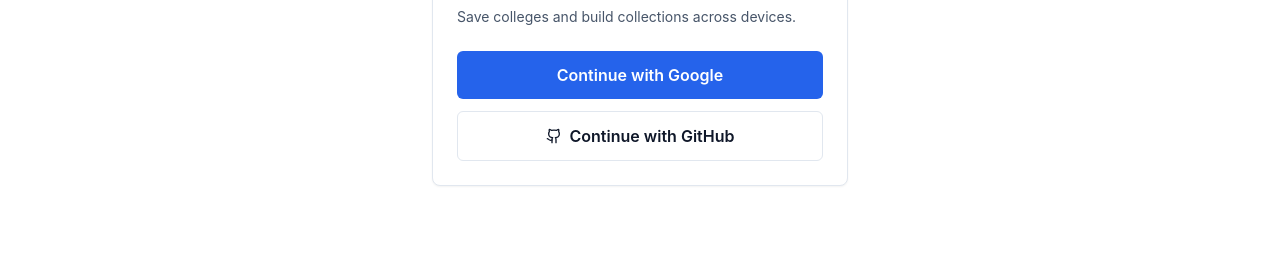
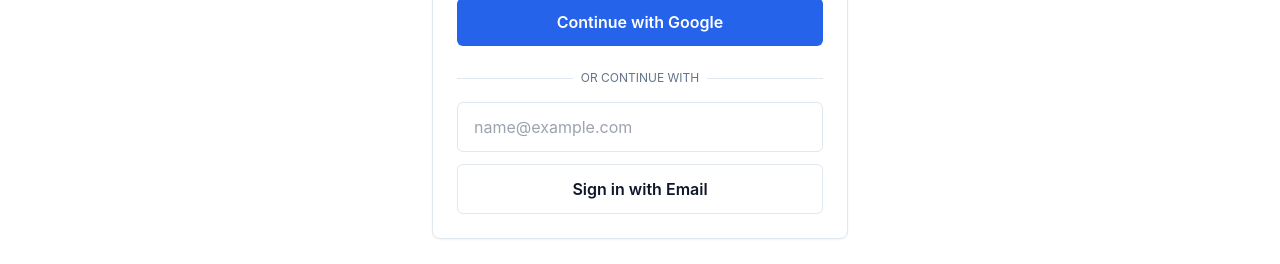
Before and after one commit to VinitMajethiya/College_platform, a Next.js app: page /auth/signin in a window 1280 px wide. Shown: the part 337-601 px from the top of the page. Built offline with nearby package versions, Linux system fonts and the light colour scheme; no server answers.

Commit message:
chore: Switch to Google + Email auth, remove GitHub

```diff
--- a/app/auth/signin/page.tsx
+++ b/app/auth/signin/page.tsx
@@ -19,16 +19,35 @@
         >
           <button className="w-full rounded-md bg-primary px-4 py-3 font-semibold text-white hover:bg-blue-700">Continue with Google</button>
         </form>
+        <div className="relative mt-6 mb-4">
+          <div className="absolute inset-0 flex items-center">
+            <span className="w-full border-t" />
+          </div>
+          <div className="relative flex justify-center text-xs uppercase">
+            <span className="bg-white px-2 text-slate-500 dark:bg-slate-950 dark:text-slate-400">
+              Or continue with
+            </span>
+          </div>
+        </div>
         <form
-          className="mt-3"
-          action={async () => {
+          className="flex flex-col gap-3"
+          action={async (formData) => {
             "use server";
-            await signIn("github", { redirectTo: callbackUrl });
+            const email = formData.get("email");
+            await signIn("nodemailer", { email, redirectTo: callbackUrl });
           }}
         >
-          <button className="inline-flex w-full items-center justify-center gap-2 rounded-md border px-4 py-3 font-semibold hover:border-primary hover:text-primary">
-            <Github className="h-4 w-4" />
-            Continue with GitHub
+          <label htmlFor="email" className="sr-only">Email address</label>
+          <input
+            id="email"
+            name="email"
+            type="email"
+            required
+            placeholder="name@example.com"
+            className="w-full rounded-md border bg-transparent px-4 py-3 outline-none focus:border-primary"
+          />
+          <button className="w-full rounded-md border border-slate-200 bg-white px-4 py-3 font-semibold text-slate-900 transition hover:bg-slate-50 dark:border-slate-800 dark:bg-slate-950 dark:text-white dark:hover:bg-slate-900">
+            Sign in with Email
           </button>
         </form>
       </div>
--- a/lib/auth.ts
+++ b/lib/auth.ts
@@ -1,6 +1,6 @@
 import { PrismaAdapter } from "@auth/prisma-adapter";
 import NextAuth from "next-auth";
-import GitHub from "next-auth/providers/github";
+import Nodemailer from "next-auth/providers/nodemailer";
 import Google from "next-auth/providers/google";
 
 import { prisma } from "@/lib/prisma";
@@ -18,9 +18,9 @@
       clientId: process.env.GOOGLE_CLIENT_ID ?? "",
       clientSecret: process.env.GOOGLE_CLIENT_SECRET ?? ""
     }),
-    GitHub({
-      clientId: process.env.GITHUB_ID ?? "",
-      clientSecret: process.env.GITHUB_SECRET ?? ""
+    Nodemailer({
+      server: process.env.EMAIL_SERVER,
+      from: process.env.EMAIL_FROM,
     })
   ],
   callbacks: {
--- a/package.json
+++ b/package.json
@@ -25,6 +25,7 @@
     "next": "14.2.18",
     "next-auth": "5.0.0-beta.25",
     "next-themes": "^0.4.3",
+    "nodemailer": "^6.10.1",
     "sonner": "^1.7.0",
     "tailwind-merge": "^2.5.4",
     "tailwindcss-animate": "^1.0.7",
```
Also changed, not shown: 2 other files (tests, documents, lock files or other folders).
